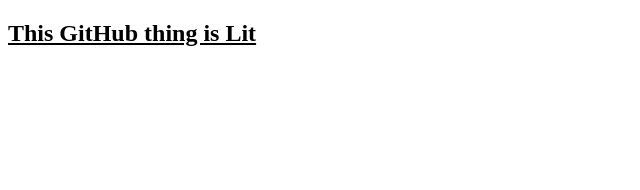
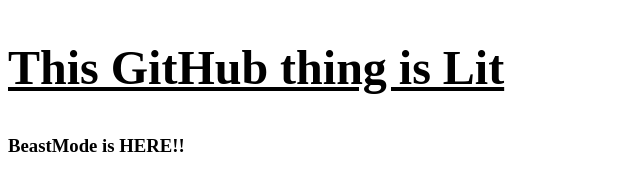
Before and after one commit to HorizonView/GitHub-Exercise-1, a plain HTML site: page index.html in a window 1280 px wide. Shown: the whole page, without its empty margins (0-640 px from the left). Drawn offline with Linux system fonts and the light colour scheme.

Commit message:
BeastMode: updated html and css

```diff
--- a/app.css
+++ b/app.css
@@ -1,3 +1,4 @@
 h2 {
     text-decoration: underline;
+    font-size: 3rem;
 }
--- a/index.html
+++ b/index.html
@@ -9,6 +9,7 @@
 </head>
 <body>
     <h2>This GitHub thing is Lit</h2>
+    <h3>BeastMode is HERE!!</h3>
     <script src="script.js"></script>
 </body>
 </html>
```
